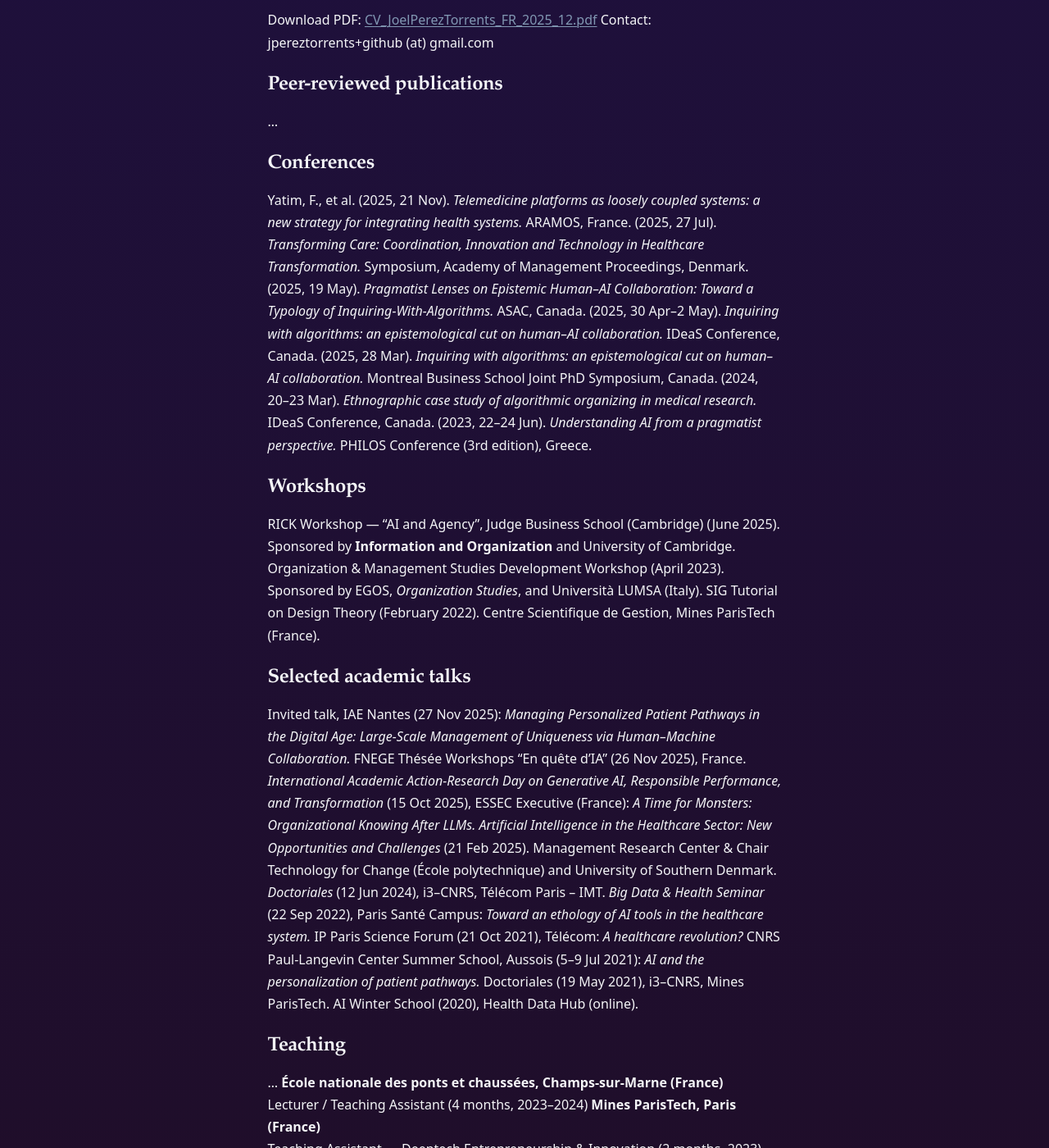
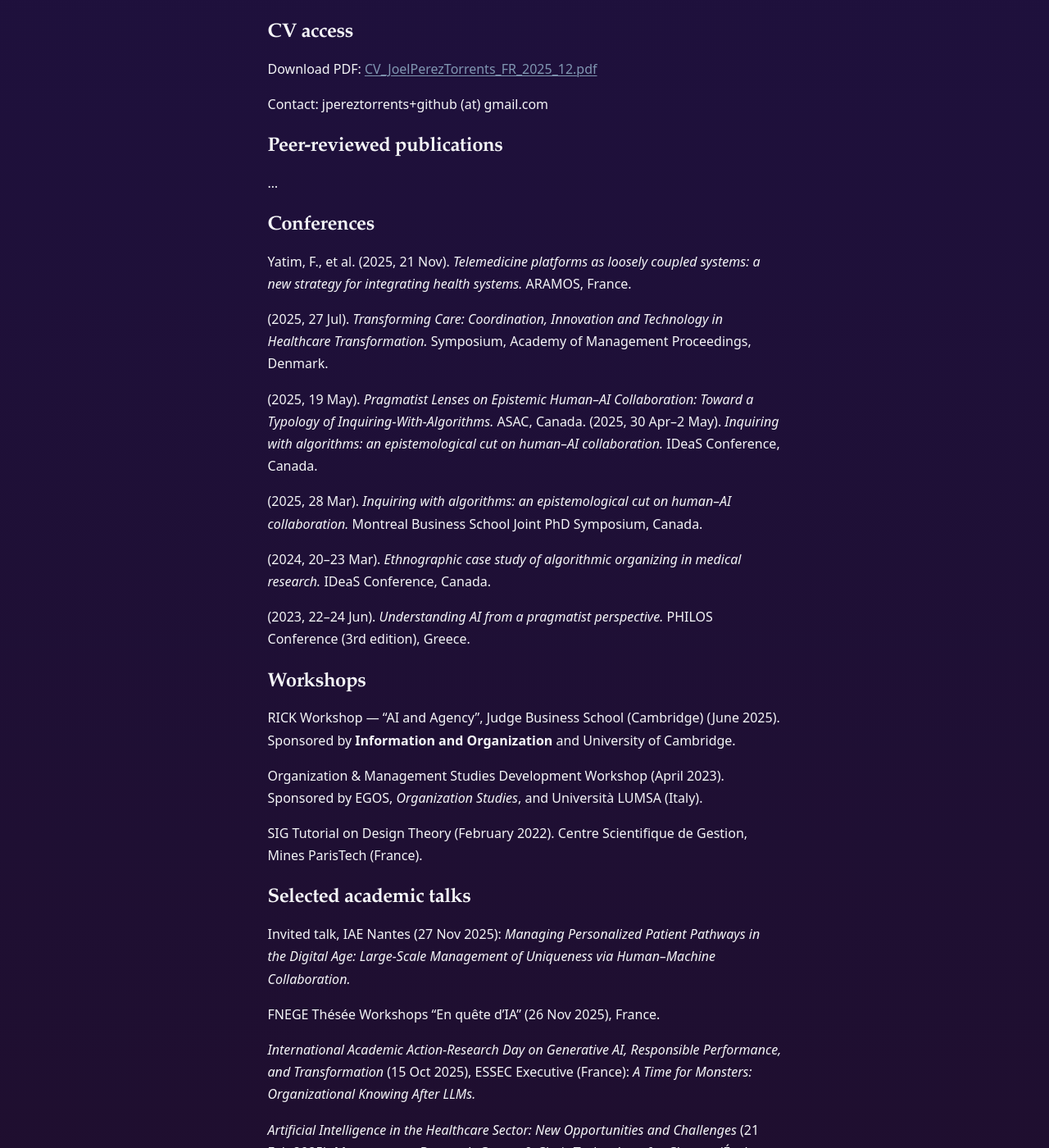
Before and after one commit to JPTorrents/jptorrents.github.io, a Jekyll site: the page built from _pages/cv.md, in a window 1280 px wide and 1400 px high, scrolled down 625 px. Shown: the whole window at 82% size. Built offline with Jekyll 4.4.1, drawn with Linux system fonts in a browser that asks for light colours; part of the change alters nothing that is shown; some of the changed text lies outside the part shown.

Commit message:
Update cv.md

```diff
--- a/_pages/cv.md
+++ b/_pages/cv.md
@@ -14,83 +14,134 @@ person_schema: true
 
 
 ## Biography
+
 I study how Artificial Intelligence reconfigures expert work and knowledge production in high-stakes and expert organizational settings—especially healthcare. Trained at École polytechnique (engineering) and holding a PhD in Management (2024), I combine pragmatist approaches, Science & Technology Studies, and organization theory to understand AI use in the production of knowledge. I also contribute to the creation of McGill’s Institute for Health Transformation, at the intersection of management, medicine, and public policy.
 
 ## Research profile
+
 Organizational Theory
+
 Postdoctoral Researcher — Desautels Faculty of Management, McGill University — Montréal, Canada
+
 Fellow — Centre de Recherche en Gestion (i3–CNRS), Institut Polytechnique de Paris, France
 
 ## CV access
+
 Download PDF: <a href="{{ '/assets/cv/CV_JoelPerezTorrents_FR_2025_12.pdf' | relative_url }}">CV_JoelPerezTorrents_FR_2025_12.pdf</a>
+
 Contact: jpereztorrents+github (at) gmail.com
 
 ## Peer-reviewed publications
+
 ...
 
 ## Conferences
+
 Yatim, F., et al. (2025, 21 Nov). *Telemedicine platforms as loosely coupled systems: a new strategy for integrating health systems.* ARAMOS, France.
+
 (2025, 27 Jul). *Transforming Care: Coordination, Innovation and Technology in Healthcare Transformation.* Symposium, Academy of Management Proceedings, Denmark.
+
 (2025, 19 May). *Pragmatist Lenses on Epistemic Human–AI Collaboration: Toward a Typology of Inquiring-With-Algorithms.* ASAC, Canada.
 (2025, 30 Apr–2 May). *Inquiring with algorithms: an epistemological cut on human–AI collaboration.* IDeaS Conference, Canada.
+
 (2025, 28 Mar). *Inquiring with algorithms: an epistemological cut on human–AI collaboration.* Montreal Business School Joint PhD Symposium, Canada.
+
 (2024, 20–23 Mar). *Ethnographic case study of algorithmic organizing in medical research.* IDeaS Conference, Canada.
+
 (2023, 22–24 Jun). *Understanding AI from a pragmatist perspective.* PHILOS Conference (3rd edition), Greece.
 
 ## Workshops
+
 RICK Workshop — “AI and Agency”, Judge Business School (Cambridge) (June 2025). Sponsored by **Information and Organization** and University of Cambridge.
+
 Organization & Management Studies Development Workshop (April 2023). Sponsored by EGOS, *Organization Studies*, and Università LUMSA (Italy).
+
 SIG Tutorial on Design Theory (February 2022). Centre Scientifique de Gestion, Mines ParisTech (France).
 
 ## Selected academic talks
+
 Invited talk, IAE Nantes (27 Nov 2025): *Managing Personalized Patient Pathways in the Digital Age: Large-Scale Management of Uniqueness via Human–Machine Collaboration.*
+
 FNEGE Thésée Workshops “En quête d’IA” (26 Nov 2025), France.
+
 *International Academic Action-Research Day on Generative AI, Responsible Performance, and Transformation* (15 Oct 2025), ESSEC Executive (France): *A Time for Monsters: Organizational Knowing After LLMs.*
+
 *Artificial Intelligence in the Healthcare Sector: New Opportunities and Challenges* (21 Feb 2025). Management Research Center & Chair Technology for Change (École polytechnique) and University of Southern Denmark.
+
 *Doctoriales* (12 Jun 2024), i3–CNRS, Télécom Paris – IMT.
+
 *Big Data & Health Seminar* (22 Sep 2022), Paris Santé Campus: *Toward an ethology of AI tools in the healthcare system.*
+
 IP Paris Science Forum (21 Oct 2021), Télécom: *A healthcare revolution?*
+
 CNRS Paul-Langevin Center Summer School, Aussois (5–9 Jul 2021): *AI and the personalization of patient pathways.*
+
 Doctoriales (19 May 2021), i3–CNRS, Mines ParisTech.
+
 AI Winter School (2020), Health Data Hub (online).
 
 
 ## Teaching
+
 ...
+
 **École nationale des ponts et chaussées, Champs-sur-Marne (France)**
+
 Lecturer / Teaching Assistant (4 months, 2023–2024)
+
 **Mines ParisTech, Paris (France)**
+
 Teaching Assistant — Deeptech Entrepreneurship & Innovation (2 months, 2023)
+
 **École polytechnique, Palaiseau (France)**
+
 Serious-games facilitation, Department MIE (sessions 2023, 2024)
+
 Master’s thesis supervision (MSIE, Department MIE) (2022)
+
 Scientific project supervision, Department MIE (4 months, 2021)
 
 
 ## Funding
+
 Mack Institute (Wharton School, University of Pennsylvania) — Visiting scholarship: **$4,000**
+
 CEFAG (FNEGE) — Visiting scholarship: **€1,400**
 
 ## Awards
+
 2nd Prize — Best Dissertation, ARAMOS (2025)
+
 2nd Prize — Best Paper, ARAMOS (2025)
+
 Selected for the Academic Excellence Prize — Jean-Jacques & Felicia Lopez-Loreta Foundation (2024)
+
 CEFAG Fellowship (cohort 2022), FNEGE
 
 ## Education
+
 **PhD in Management** — École polytechnique (Institut Polytechnique de Paris), Centre de Recherche en Gestion (i3–CNRS) (2020–2024)
+
 Dissertation: *Managing collaboration between domain experts and Artificial Intelligence: Two case studies in the healthcare system.*
+
 **Research Master’s (MSc) — Project, Innovation, Design** — École polytechnique (with HEC Paris) (2020)
+
 Work-study action-research placement at Ekimetrics, data-science consulting.
+
 **Engineering Degree (Cycle ingénieur polytechnicien)** — École polytechnique (2016–2020)
+
 **Classes préparatoires (CPGE), Physics & Chemistry** — Lycée Sainte-Geneviève, Versailles (2016)
 
 ## Professional experience
+
 **Ekimetrics (France)** — Innovation Advisor (2019–2020)
+
 Built the innovation department in its early stage: 10 strategic projects and 50+ research topics.
+
 **SATT Paris-Saclay (France)** — Management Research (Apr–Aug 2019)
+
 Research on intellectual property strategy.
+
 **PRO BESPOKE (Thailand)** — Project Management (Jun–Aug 2018)
+
 IT project management.
-**French Navy (France)** — Surface Warfare Officer (Nov 2016–Apr 2017)
-Ship: *Commandant l’Herminier*. Four months of overseas operations.
```
